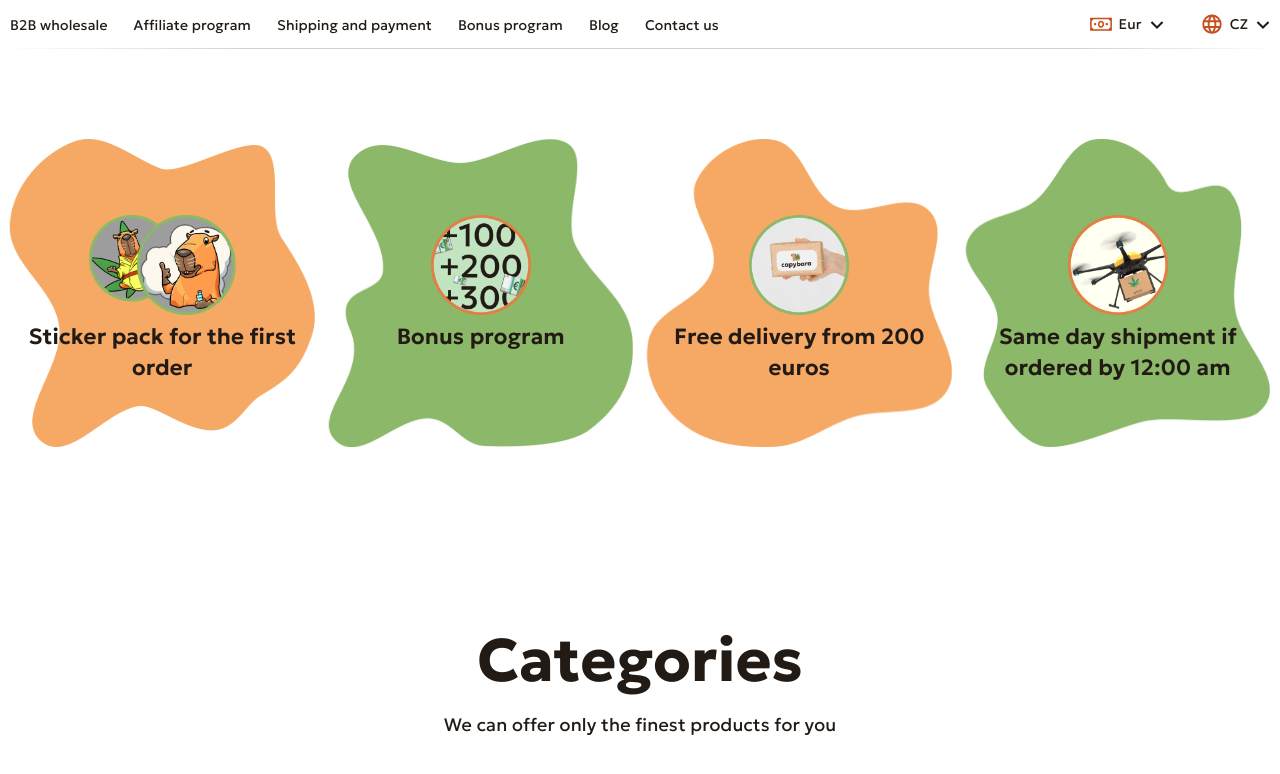
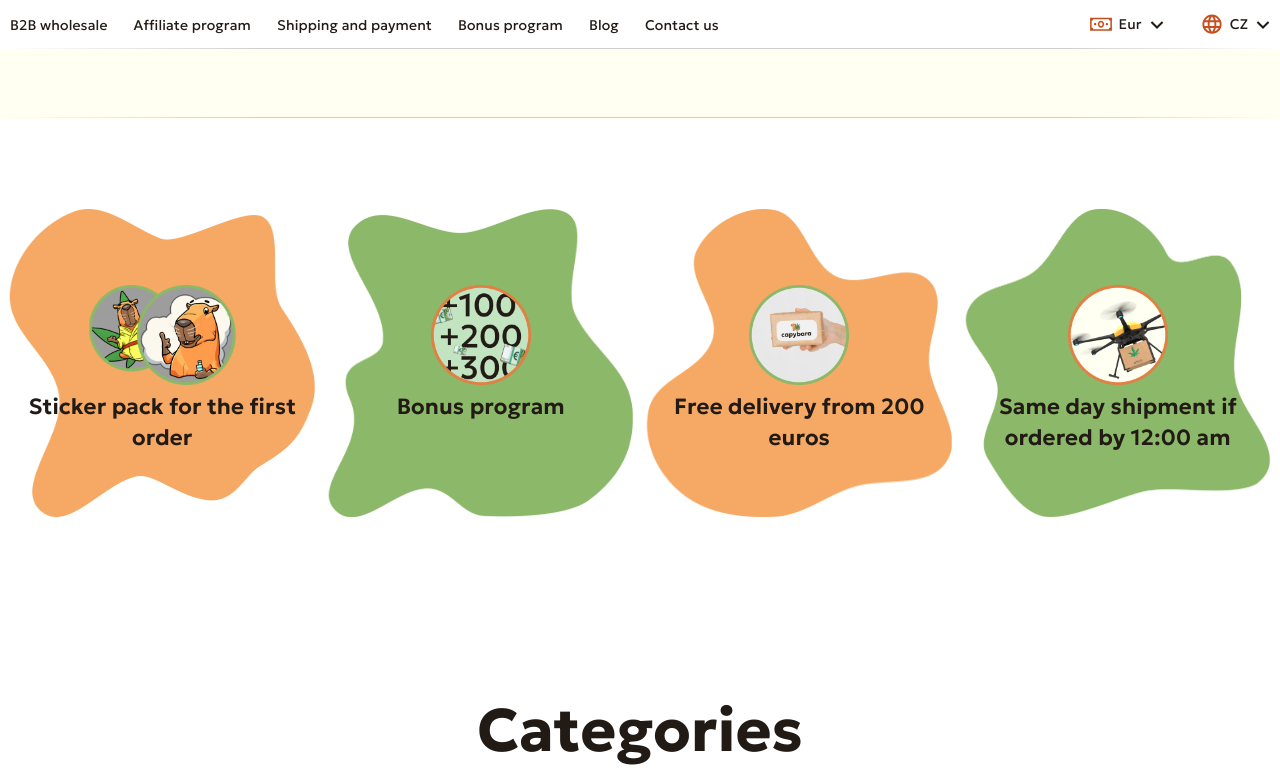
Before and after one commit to martingess/capycanna-front, a Next.js app: page / in a window 1280 px wide. Shown: the top 774 px of the page. Built offline with nearby package versions, Linux system fonts and the light colour scheme.

Commit message:
update Header styles: add bottom section with gradient border and adjust positioning

```diff
--- a/src/components/Header/Header.module.scss
+++ b/src/components/Header/Header.module.scss
@@ -8,6 +8,7 @@
     padding-top: 12px;
     padding-bottom: 12px;
     width: 100%;
+    position: relative;
     &::before {
       content: '';
       position: absolute;
@@ -55,4 +56,27 @@
     align-items: center;
     gap: 36px;
   }
+  &__bottom {
+    border: 0.955px solid rgba(17, 17, 17, 0);
+    background: #fffff2;
+    min-height: 70px;
+    padding: 10px;
+    position: relative;
+    &::before {
+      content: '';
+      position: absolute;
+      bottom: 0;
+      left: 0;
+      width: 100%;
+      height: 1px;
+      z-index: 1;
+      background: linear-gradient(
+        90deg,
+        rgba(17, 17, 17, 0) 0%,
+        rgba(17, 17, 17, 0.2) 20.31%,
+        rgba(17, 17, 17, 0.2) 83.33%,
+        rgba(17, 17, 17, 0) 100%
+      );
+    }
+  }
 }
```
